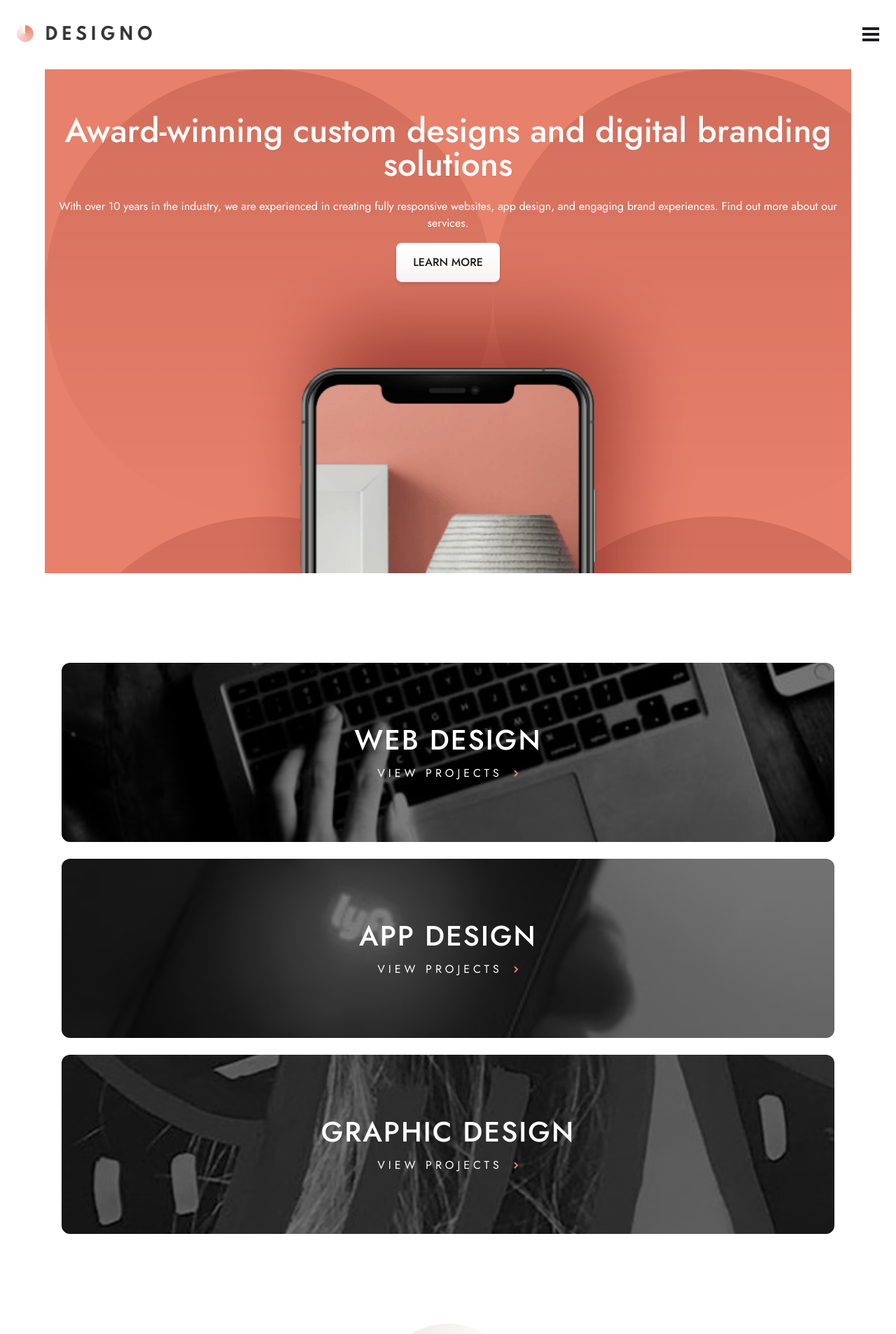
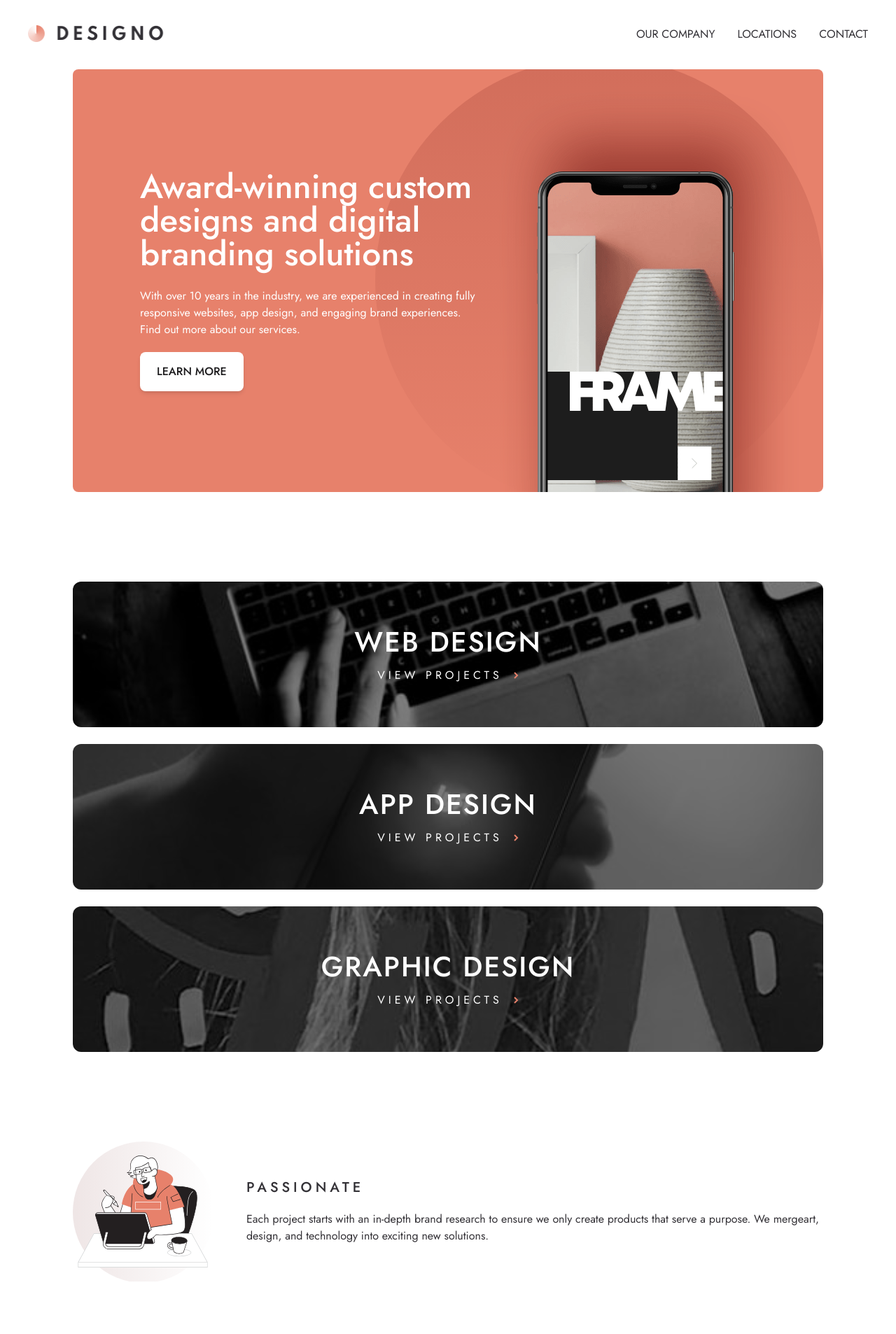
Before and after one commit to yuRicky09/designo-website, a Vue app: page / in a window 1280 px wide. Shown: the top 1906 px of the page at 70% size. Built offline with nearby package versions, Linux system fonts and the light colour scheme.

Commit message:
home-page desktop RWD WIP

```diff
--- a/src/App.vue
+++ b/src/App.vue
@@ -1,6 +1,6 @@
 <template>
   <TheNavigation />
-  <div class="max-w-6xl mx-auto px-6">
+  <div class="max-w-6xl mx-auto px-6 md:px-10">
     <router-view></router-view>
     <BaseBannerFooter v-if="route.name !== 'Contack'" />
   </div>
@@ -38,8 +38,8 @@ const linksContent = {
     title: "App Design",
     bgImgUrl: {
       phone: "bg-app-design",
-      tablet: "bg-md:app-design-tablet",
-      desktop: "bg-lg:app-design-desktop",
+      tablet: "md:bg-app-design-tablet",
+      desktop: "lg:bg-app-design-desktop",
     },
     url: { name: "AppDesign" },
   },
--- a/src/components/HomeIntroCard.vue
+++ b/src/components/HomeIntroCard.vue
@@ -1,13 +1,19 @@
 <template>
-  <div class="flex flex-col gap-5 items-center text-center">
+  <div
+    class="flex flex-col gap-5 items-center text-center md:flex-row md:text-left md:gap-12"
+  >
     <div
       class="relative before:bg-[url('@/assets/shared/desktop/bg-pattern-small-circle.svg')] before:bg-no-repeat before:w-full before:h-full before:absolute before:top-0 before:left-0 before:z-[-1]"
       :class="[card.bgRotateDeg]"
     >
-      <img :src="card.imgUrl" alt="Introduction Image" />
+      <img
+        :src="card.imgUrl"
+        alt="Introduction Image"
+        class="w-[12.5rem] max-w-none"
+      />
     </div>
     <div class="flex flex-col gap-5 items-center">
-      <h3>{{ card.title }}</h3>
+      <h3 class="uppercase md:self-start">{{ card.title }}</h3>
       <p>{{ card.description }}</p>
     </div>
   </div>
--- a/src/components/HomeLinkCard.vue
+++ b/src/components/HomeLinkCard.vue
@@ -1,6 +1,6 @@
 <template>
   <div
-    class="uppercase h-64 text-white text-center px-14 bg-no-repeat bg-cover bg-center bg-black bg-opacity-50 bg-blend-darken rounded-xl flex flex-col items-center justify-center gap-3"
+    class="uppercase h-64 text-white text-center px-14 bg-no-repeat bg-cover bg-center bg-black bg-opacity-50 bg-blend-darken rounded-xl flex flex-col items-center justify-center gap-3 md:h-52"
     :class="[
       card.bgImgUrl.phone,
       card.bgImgUrl.tablet,
--- a/src/components/TheFooter.vue
+++ b/src/components/TheFooter.vue
@@ -1,14 +1,18 @@
 <template>
-  <div class="text-white px-6 bg-primaryBlack pt-40 pb-16">
-    <div class="flex flex-col items-center text-center">
+  <div class="text-white px-6 bg-primaryBlack pt-40 pb-16 md:px-10">
+    <div
+      class="flex flex-col items-center text-center md:flex-row justify-between md:pb-12 border-b-2 border-white border-opacity-10"
+    >
       <img
         src="@/assets/shared/desktop/logo-light.png"
         alt="Logo Image"
         class="w-52"
       />
-      <div class="h-[2px] bg-white bg-opacity-10 w-full my-6"></div>
+      <div class="h-[2px] bg-white bg-opacity-10 w-full my-6 md:hidden"></div>
       <div>
-        <ul class="flex flex-col items-center gap-3">
+        <ul
+          class="uppercase flex flex-col items-center gap-3 md:flex-row md:gap-10"
+        >
           <li>
             <router-link to="#">Our company</router-link>
           </li>
@@ -22,7 +26,9 @@
       </div>
     </div>
 
-    <div class="flex flex-col items-center text-center gap-6 mt-10">
+    <div
+      class="flex flex-col items-center text-center gap-6 mt-10 md:flex-row md:gap-12"
+    >
       <div class="opacity-50">
         <p class="font-bold">Designo Central Office</p>
         <p>3886 Wellington Street</p>
@@ -33,7 +39,7 @@
         <p>P : +1 253-863-8967</p>
         <p>M : contact@designo.co</p>
       </div>
-      <div class="flex items-center gap-4">
+      <div class="flex items-center gap-4 md:flex-1 md:self-end md:justify-end">
         <FacebookIcon />
         <YoutubeIcon />
         <TwitterIcon />
--- a/src/components/TheNavigation.vue
+++ b/src/components/TheNavigation.vue
@@ -1,6 +1,6 @@
 <template>
   <header
-    class="flex justify-between items-center py-9 relative z-50 bg-white px-6"
+    class="flex justify-between items-center py-9 relative z-50 bg-white px-6 md:px-10 uppercase"
   >
     <div>
       <img
@@ -9,19 +9,28 @@
         class="w-[200px]"
       />
     </div>
-    <div>
+
+    <!-- desktop-nav -->
+    <div class="hidden md:block">
+      <ul class="text-darkGray flex items-center gap-8">
+        <li><router-link to="#">Our Company</router-link></li>
+        <li><router-link to="#">Locations</router-link></li>
+        <li><router-link to="#">Contact</router-link></li>
+      </ul>
+    </div>
+
+    <!-- mobile-nav -->
+    <div class="md:hidden">
       <HamburgerIcon
         v-show="!mobileNavIsShow"
         @click="mobileNavIsShow = true"
       />
       <CloseIcon v-show="mobileNavIsShow" @click="mobileNavIsShow = false" />
     </div>
-
-    <!-- mobile-nav -->
     <transition name="mobile-nav">
       <div
         v-show="mobileNavIsShow"
-        class="absolute z-40 top-full left-0 w-full origin-top-right"
+        class="absolute z-40 top-full left-0 w-full origin-top-right md:hidden"
       >
         <ul class="text-white px-6 py-12 bg-primaryBlack text-2xl">
           <li class="mb-4"><router-link to="#">Our Company</router-link></li>
@@ -35,7 +44,7 @@
   <teleport to="body">
     <div
       v-show="mobileNavIsShow"
-      class="fixed top-0 left-0 w-full h-full bg-black bg-opacity-20 z-10"
+      class="fixed top-0 left-0 w-full h-full bg-black bg-opacity-20 z-10 md:hidden"
       @click="mobileNavIsShow = false"
     ></div>
   </teleport>
--- a/src/components/UI/BaseBannerFooter.vue
+++ b/src/components/UI/BaseBannerFooter.vue
@@ -1,9 +1,9 @@
 <template>
   <div
-    class="relative bg-pages-intro md:bg-pages-intro-tablet lg:bg-call-to-action bg-center bg-no-repeat text-white bg-primaryPeach rounded-lg flex flex-col items-center text-center px-6 py-16 translate-y-28"
+    class="relative bg-pages-intro md:bg-pages-intro-tablet lg:bg-call-to-action bg-center bg-no-repeat text-white bg-primaryPeach rounded-lg flex flex-col items-center text-center px-6 py-16 translate-y-28 sm:px-12 md:px-32"
   >
     <div class="mb-8">
-      <h2 class="leading-9 mb-4">Let’s talk about your project</h2>
+      <h2 class="leading-9 mb-4 px-6">Let’s talk about your project</h2>
       <p>
         Ready to take it to the next level? Contact us today and find out how
         our expertise can help your business grow.
--- a/src/views/Home.vue
+++ b/src/views/Home.vue
@@ -1,12 +1,14 @@
 <template>
   <div
-    class="bg-primaryPeach relative bg-[url('@/assets/home/desktop/bg-pattern-hero-home.svg')] pt-16 -mx-[1.5rem] pb-[26rem] overflow-hidden"
+    class="bg-primaryPeach relative bg-[url('@/assets/home/desktop/bg-pattern-hero-home.svg')] bg-no-repeat pt-16 rounded-lg -mx-[1.5rem] pb-[26rem] overflow-hidden md:mx-0 sm:px-16 md:px-24 md:pb-[28rem] md:bg-[center_right_-8rem] lg:pb-36 lg:pt-36 lg:bg-[right]"
   >
-    <div class="text-white flex flex-col items-center text-center">
+    <div
+      class="text-white flex flex-col items-center text-center lg:w-[55%] lg:text-left lg:items-start"
+    >
       <h1 class="mb-6">
         Award-winning custom designs and digital branding solutions
       </h1>
-      <p class="mb-4">
+      <p class="mb-5">
         With over 10 years in the industry, we are experienced in creating fully
         responsive websites, app design, and engaging brand experiences. Find
         out more about our services.
@@ -17,7 +19,7 @@
     <img
       src="@/assets/home/desktop/image-hero-phone.png"
       alt="Phone Image"
-      class="scale-[1.5] absolute left-1/2 top-[calc(50%_+_40px)] -translate-x-1/2"
+      class="scale-[1.5] absolute left-1/2 top-[calc(50%_+_40px)] -translate-x-1/2 md:scale-100 md:top-[35%] lg:left-3/4 lg:top-[calc(0%_-_1.5rem)]"
     />
   </div>
 
--- a/tailwind.config.js
+++ b/tailwind.config.js
@@ -13,7 +13,7 @@ module.exports = {
         "pages-intro":
           "url('@/assets/shared/mobile/bg-pattern-design-pages-intro-mobile.svg')",
         "pages-intro-tablet":
-          "url('@/assets/shared/tablet/bg-pattern-design-pages-intro-mobile.svg')",
+          "url('@/assets/shared/tablet/bg-pattern-design-pages-intro-tablet.svg')",
         "call-to-action":
           "url('@/assets/shared/desktop/bg-pattern-call-to-action.svg')",
         "web-design": "url('@/assets/home/mobile/image-web-design.jpg')",
```
